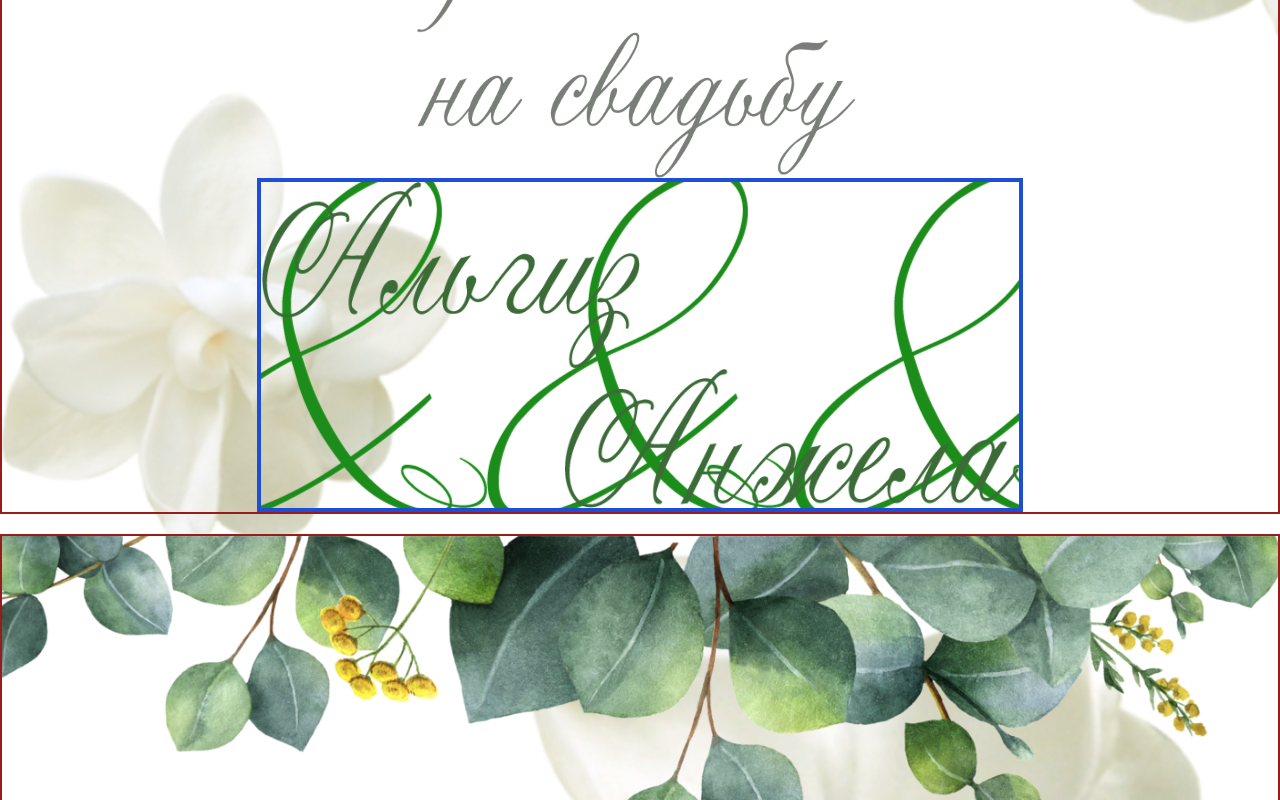
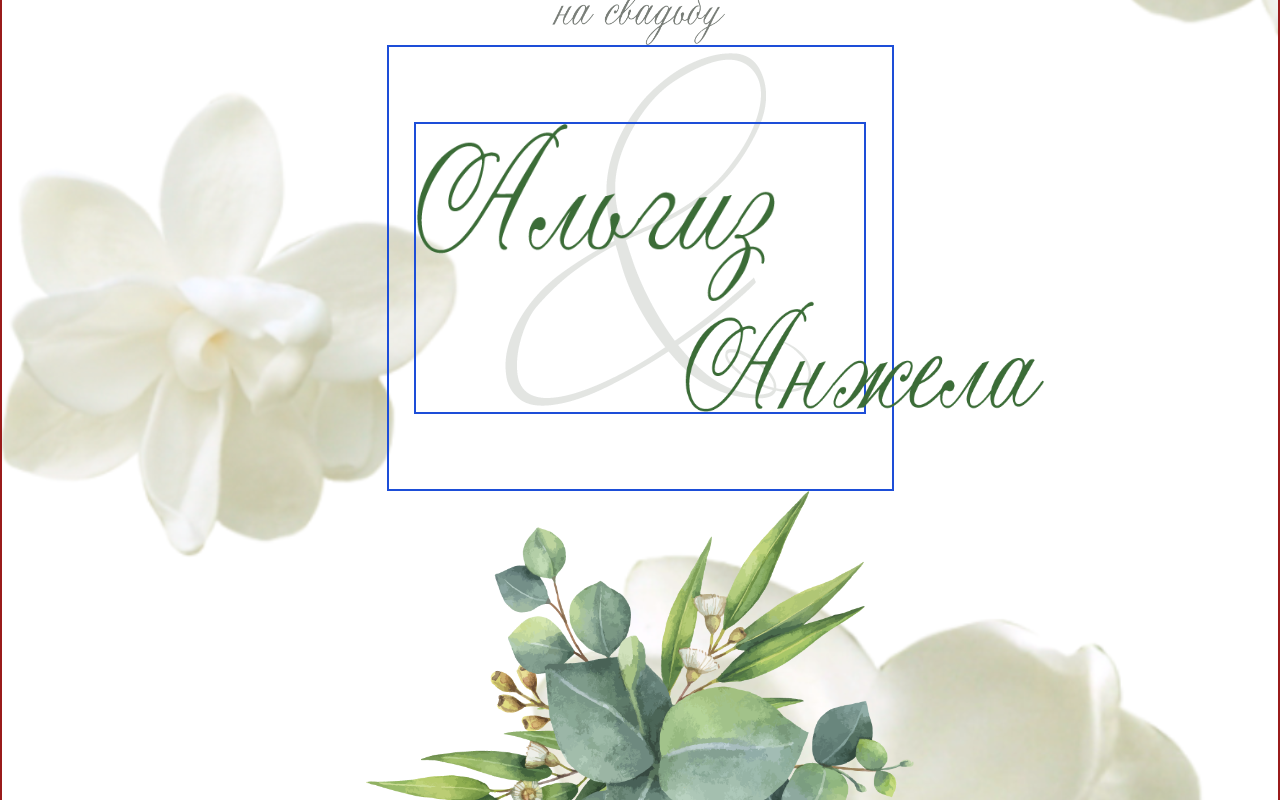
Before and after one commit to Aidarchik/weddingAlgizAndAngela, a React (Create React App) app: page / in a window 1280 px wide. Shown: the part 1500-2300 px from the top of the page. Built offline with nearby package versions, Linux system fonts and the light colour scheme.

Commit message:
правка у Анжелы

```diff
--- a/src/App.js
+++ b/src/App.js
@@ -13,7 +13,7 @@ import Invite from "./components/invite";
 function App() {
   return (
     <div className="App">
-      <div className="bg-hero-pattern bg-fixed bg-cover bg-center">
+      <div className="bg-hero-pattern bg-fixed bg-cover bg-center relative -z-50">
         <Invite image={{ greenBranch, invite, algiz, and, angela, egg }} />
         <Invite image={{ greenBranch, invite, algiz, and, angela, egg }} />
         <Invite image={{ greenBranch, invite, algiz, and, angela, egg }} />
--- a/src/components/invite.js
+++ b/src/components/invite.js
@@ -6,7 +6,7 @@ export default function Invite(props) {
         <div className="invite__column flex-grow-0 flex-shrink basis-auto">
           <div className="invite__item border-0 border-blue-700">
             <div className="invite__item__row flex justify-center">
-              <div className="invite__item__image flex-grow-0 flex-shrink-0 basis-[120%]">
+              <div className="invite__item__image flex-grow-0 flex-shrink-0 basis-[120%] lg:basis-[60%]">
                 <img src={greenBranch} alt="" className="relative mx-auto" />
               </div>
             </div>
@@ -15,7 +15,7 @@ export default function Invite(props) {
         <div className="invite__column flex-grow-0 flex-shrink basis-auto">
           <div className="invite__item border-0 border-blue-700">
             <div className="invite__item__row flex justify-center">
-              <div className="invite__item__image flex-grow-0 flex-shrink-0 basis-[43%]">
+              <div className="invite__item__image flex-grow-0 flex-shrink-0 basis-[43%] lg:basis-[17%]">
                 <img
                   src={invite}
                   alt=""
@@ -28,15 +28,37 @@ export default function Invite(props) {
         <div className="invite__column flex-grow-0 flex-shrink basis-auto">
           <div className="invite__item">
             <div className="invite__item__row flex justify-center">
-              <div className="invite__item__image flex-grow-0 flex-shrink-0 basis-[60%] border-2 border-blue-700 bg-bg-and bg-local bg-center">
-                <div className="flex flex-col names__row border-2 border-blue-700">
-                  <div className="names__images mr-[50%]">
-                    <img src={algiz} alt="" />
+              <div className="invite__item__image flex-grow-0 flex-shrink basis-auto border-2 border-blue-700">
+                <div className="names__row flex flex-col border-2 border-blue-700 relative mx-[5%] my-[15%]">
+                  <div className="names__column flex">
+                    <div className="names__item flex-grow-0 flex-shrink-0 basis-[60%] lg:basis-[80%] mr-[40%] lg:mr-[60%]">
+                      <img src={algiz} alt="" />
+                    </div>
                   </div>
-                  <div className="names__images ml-[40%]">
-                    <img src={angela} alt="" />
+                  <div className="names__column flex">
+                    <div className="names__item flex-grow-0 flex-shrink-0 basis-[60%] lg:basis-[80%] ml-[40%] lg:ml-[60%]">
+                      <img src={angela} alt="" />
+                    </div>
+                  </div>
+                  <div className="names__column flex absolute top-[-25%] left-[20%] -z-10">
+                    <div className="names__item flex-grow-0 flex-shrink-0 basis-[85%] lg:basis-[250%]">
+                      <img
+                        src={and}
+                        className="opacity-20 contrast-[10%]"
+                        alt=""
+                      />
+                    </div>
                   </div>
                 </div>
+              </div>
+            </div>
+          </div>
+        </div>
+        <div className="invite__column flex-grow-0 flex-shrink basis-auto">
+          <div className="invite__item border-0 border-blue-700">
+            <div className="invite__item__row flex justify-center">
+              <div className="invite__item__image flex-grow-0 flex-shrink-0 basis-[43%]">
+                <img src={egg} alt="" className="mx-auto" />
               </div>
             </div>
           </div>
--- a/tailwind.config.js
+++ b/tailwind.config.js
@@ -5,7 +5,7 @@ module.exports = {
     extend: {
       backgroundImage: {
         "hero-pattern": "url('./assets/background.png')",
-        "bg-and": "url('./assets/and.png')",
+        // "bg-and": "url('./assets/and.png')",
       },
     },
   },
```
